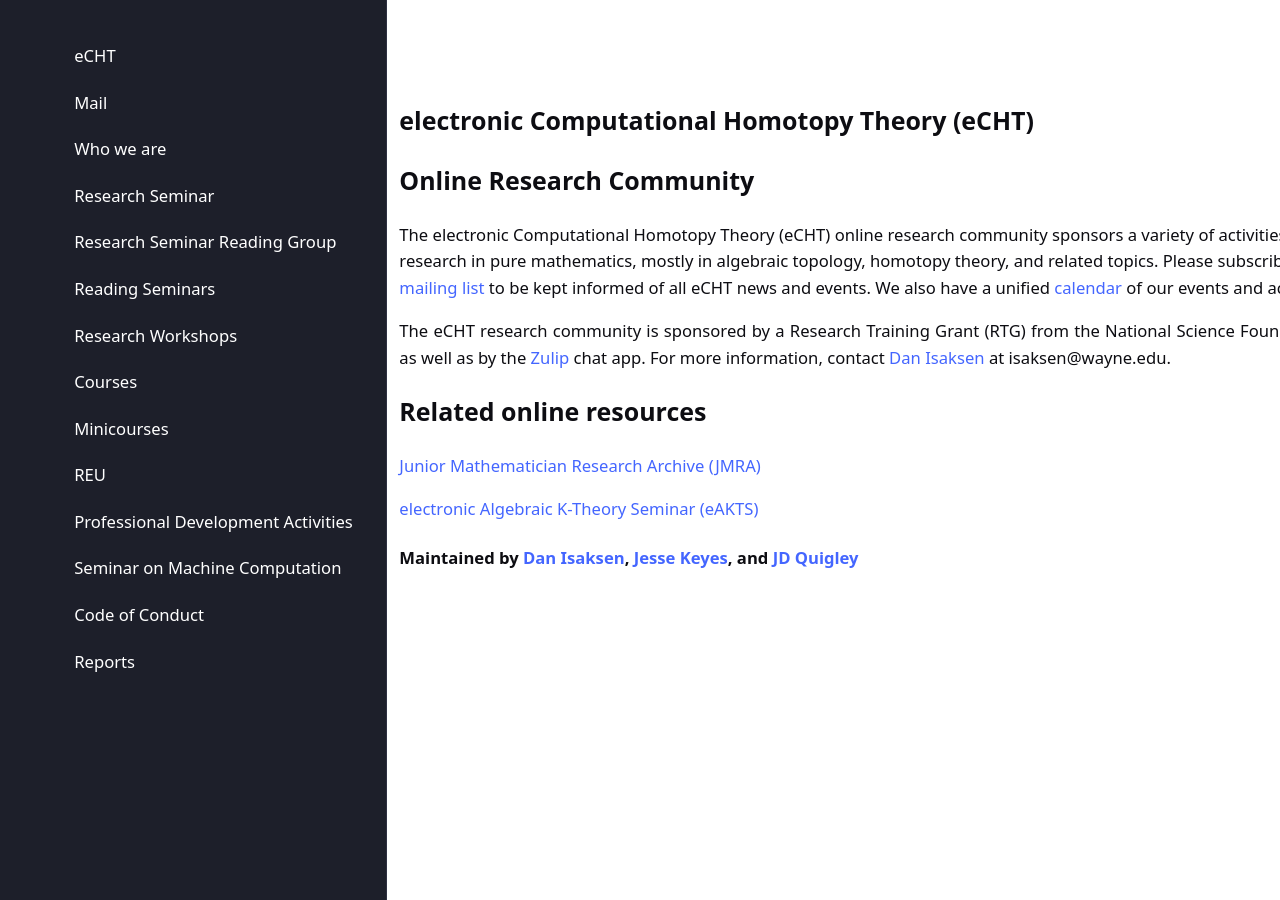
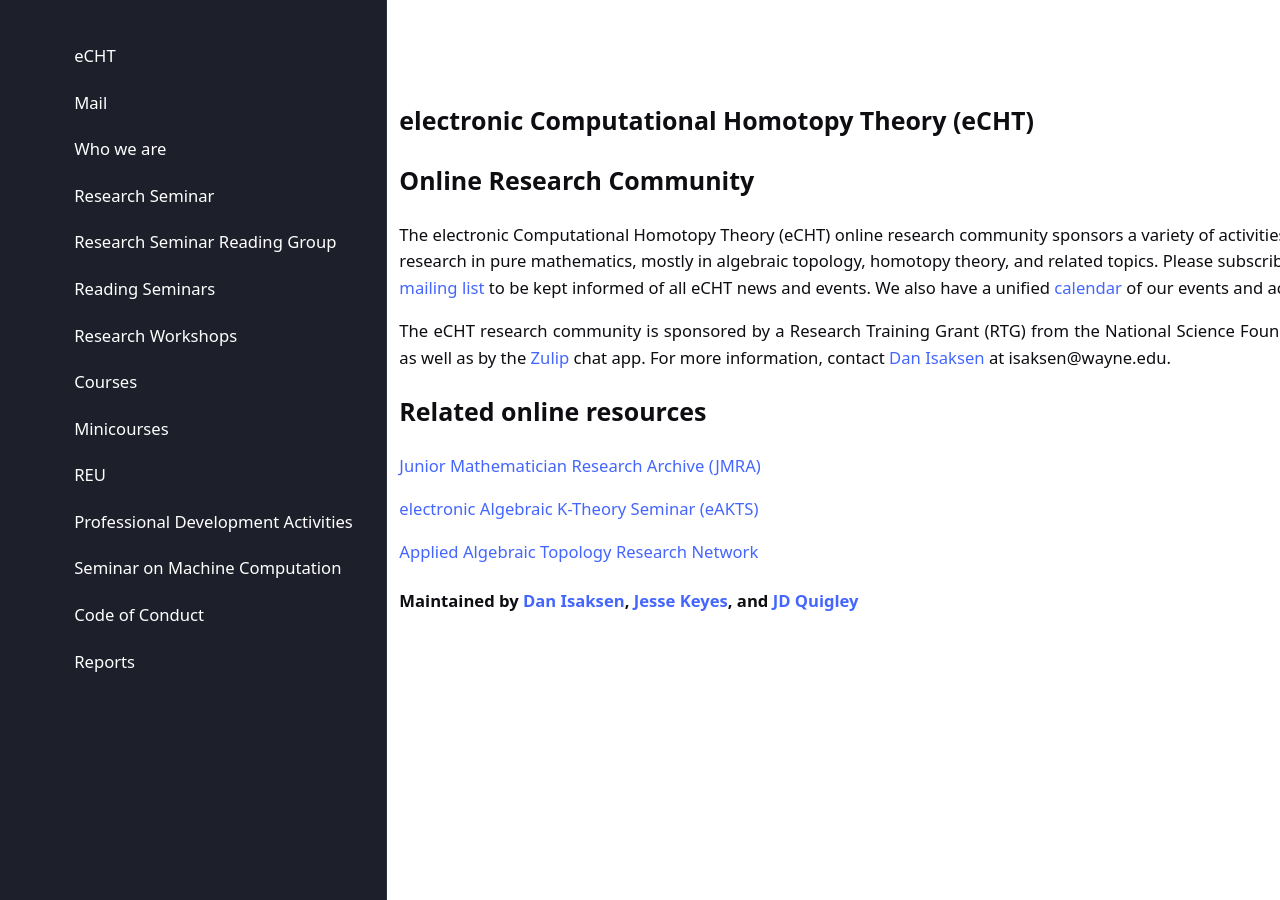
Before and after one commit to eCHTorc/eCHTorc.github.io, a Jekyll site: the page built from index.md, in a window 1280 px wide. Built offline with Jekyll 4.4.1, drawn with Linux system fonts in a browser that asks for light colours; our own code applies the rules of GitHub Pages for plain Markdown files.

Commit message:
Added aatrn link

```diff
--- a/index.md
+++ b/index.md
@@ -24,5 +24,9 @@ The eCHT research community is sponsored by a Research Training Grant (RTG) from
 <a href="https://eldenelmanto.com/eakts-electronic-algebraic-k-theory-seminar/"> electronic Algebraic K-Theory Seminar (eAKTS)</a>
 </p>
 
+<p>
+<a href="https://www.aatrn.net/"> Applied Algebraic Topology Research Network </a>
+</p>
+
 <h4> Maintained by <a href="https://isaksendan.github.io/"> Dan Isaksen</a>, <a href="https://sites.google.com/view/jkeyes"> Jesse Keyes</a>, and <a href="https://quigleyjd.github.io/"> JD Quigley</a> </h4>
 </div>
```
